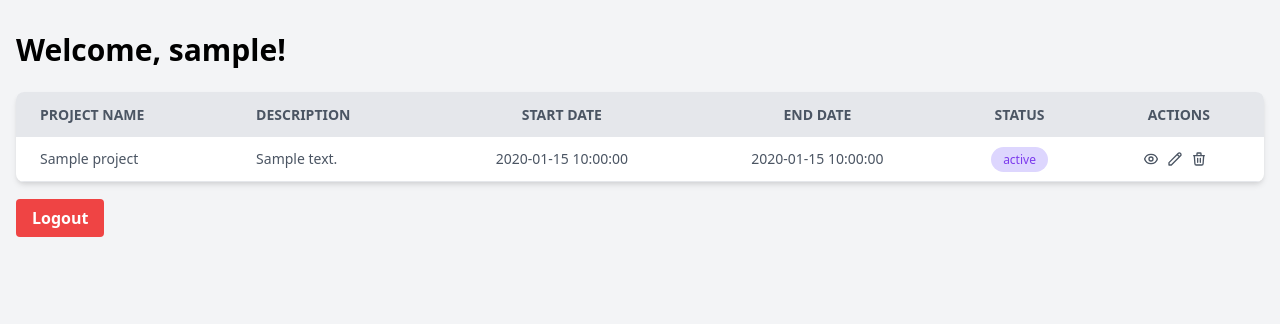
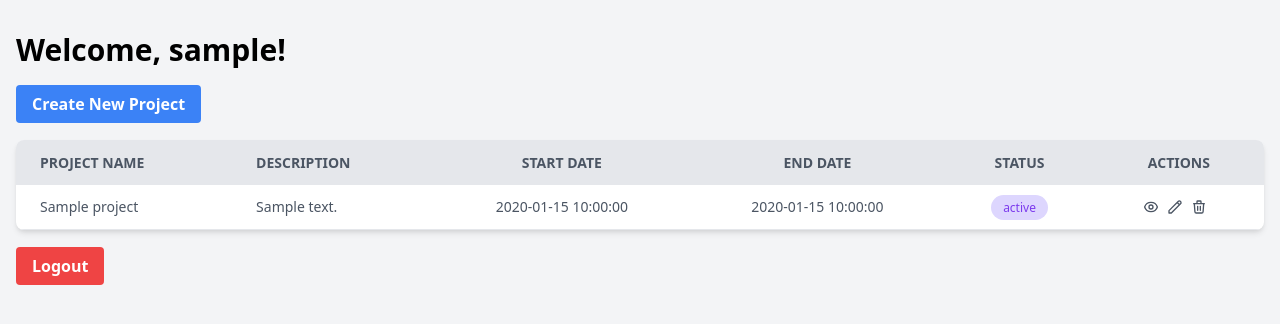
Before and after one commit to Youcode-Classe-E-2024-2025/oumaima_aitsaid_project, a PHP site: template views/dashboard.php in a window 1280 px wide. Shown: the top 324 px of the page. Run offline with PHP 8.4, Linux system fonts and the light colour scheme; the template is opened without the code that fills it: most values are stand-ins (such as "Sample title", 1, 10 or a date in 2020).

Commit message:
Update dashboard to include link for creating new projects

```diff
--- a/views/dashboard.php
+++ b/views/dashboard.php
@@ -9,6 +9,11 @@
 <body class="bg-gray-100">
     <div class="container mx-auto px-4 py-8">
         <h1 class="text-3xl font-bold mb-6">Welcome, <?php echo htmlspecialchars($userName); ?>!</h1>
+        <div class="mb-6">
+            <a href="index.php?action=create_project" class="bg-blue-500 hover:bg-blue-700 text-white font-bold py-2 px-4 rounded">
+                Create New Project
+            </a>
+        </div>
         <div class="bg-white shadow-md rounded-lg overflow-hidden">
             <table class="min-w-full">
                 <thead>
```
